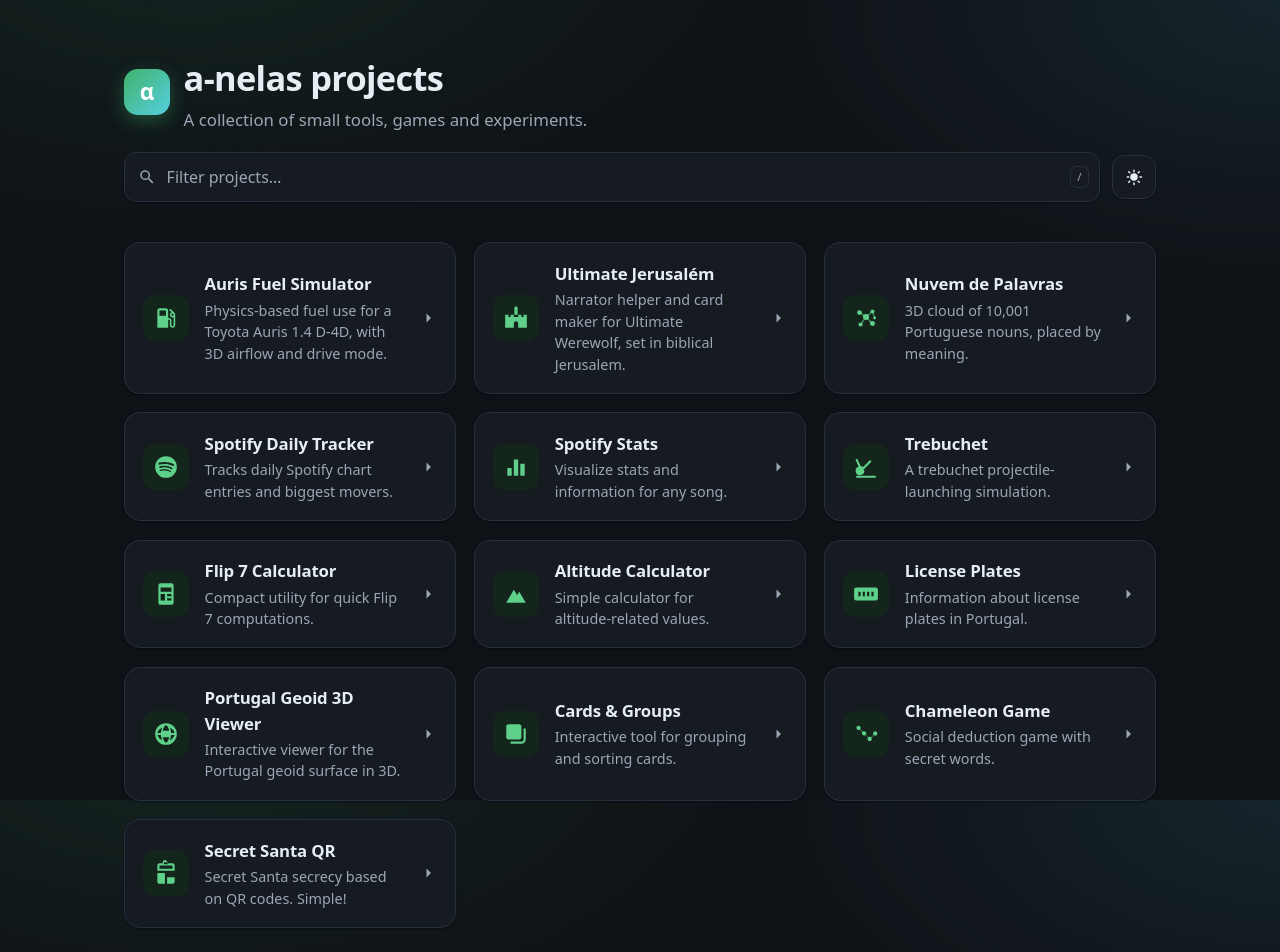
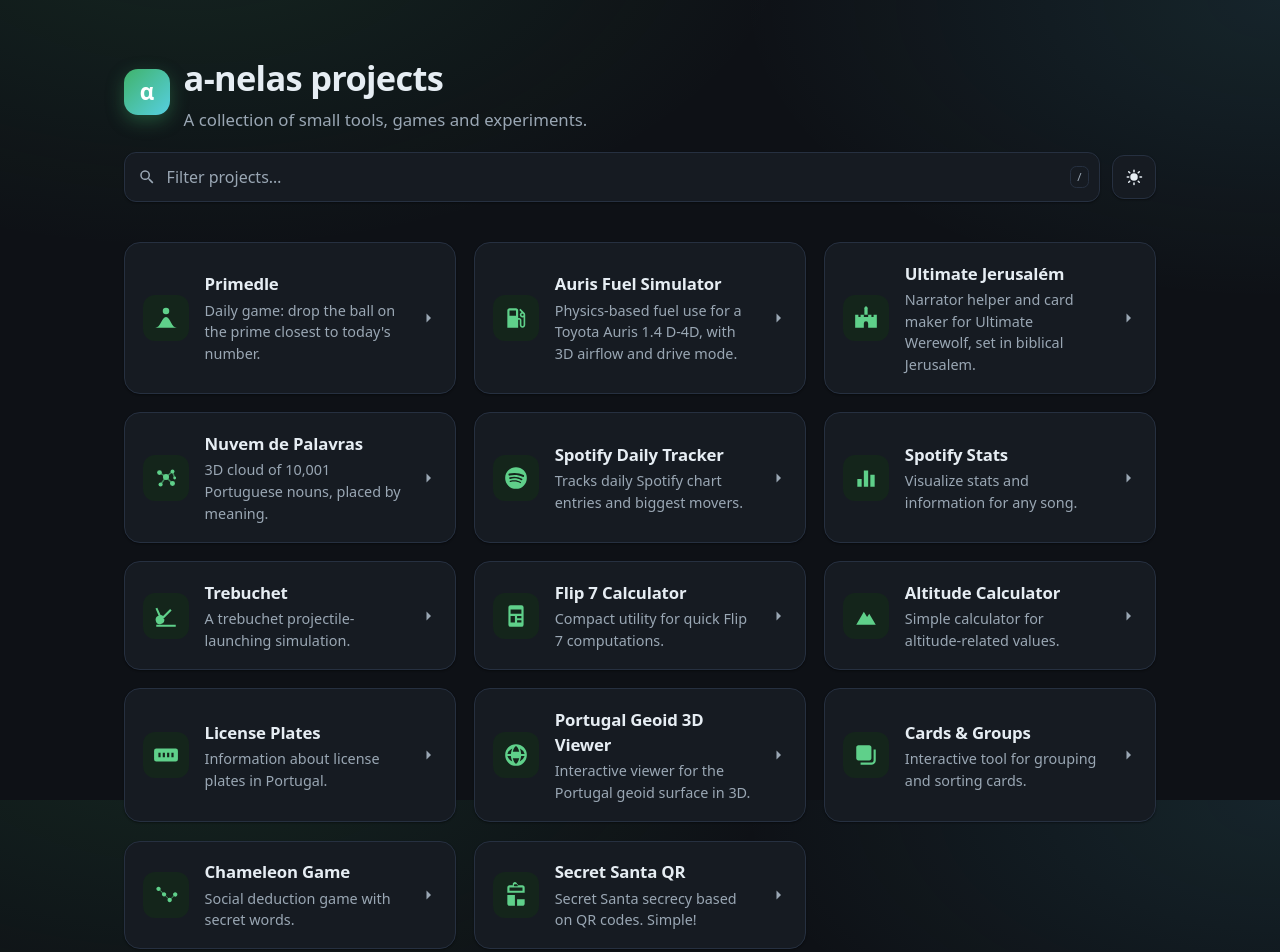
Before and after one commit to a-nelas/a-nelas.github.io, a plain HTML site: page index.html in a window 1280 px wide. Shown: the top 952 px of the page. Drawn offline with Linux system fonts and the light colour scheme.

Commit message:
Add Primedle card
Co-Authored-By: Claude Opus 5.5 <noreply@anthropic.com>

```diff
--- a/index.html
+++ b/index.html
@@ -287,6 +287,22 @@
 
   <main class="container">
     <ul id="projectGrid" class="grid">
+      <!-- Primedle -->
+      <li>
+        <a class="card" href="https://a-nelas.github.io/primedle/" rel="noopener">
+          <span class="icon" aria-hidden="true">
+            <svg xmlns="http://www.w3.org/2000/svg" viewBox="0 0 24 24" fill="currentColor"><circle cx="12" cy="5.5" r="3"/><path d="M2 21c5 0 6-10 10-10s5 10 10 10z"/></svg>
+          </span>
+          <div>
+            <h3>Primedle</h3>
+            <p>Daily game: drop the ball on the prime closest to today's number.</p>
+          </div>
+          <span class="arrow" aria-hidden="true">
+            <svg xmlns="http://www.w3.org/2000/svg" viewBox="0 0 24 24" width="18" height="18" fill="currentColor"><path d="M10 6l6 6-6 6V6z"/></svg>
+          </span>
+        </a>
+      </li>
+
       <!-- Auris Fuel Simulator -->
       <li>
         <a class="card" href="https://a-nelas.github.io/toyota-simulator/" rel="noopener">
```
